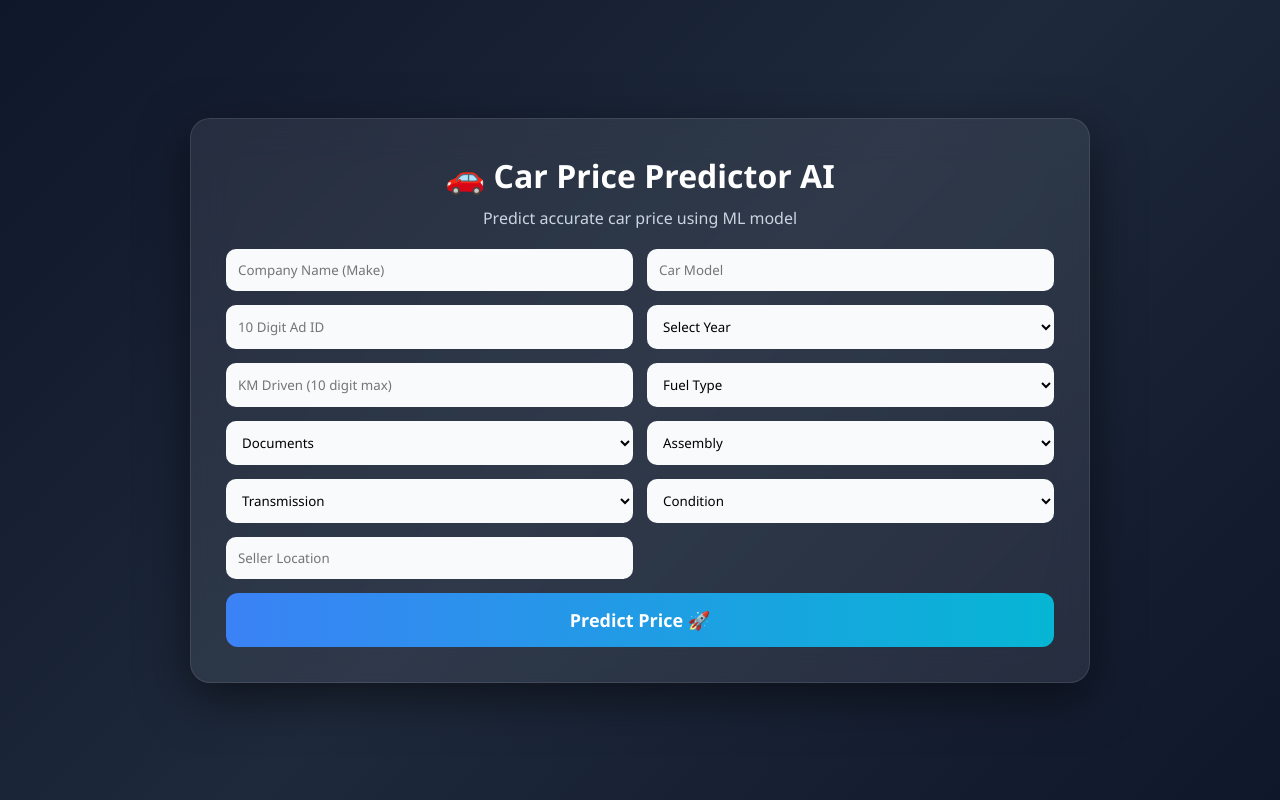
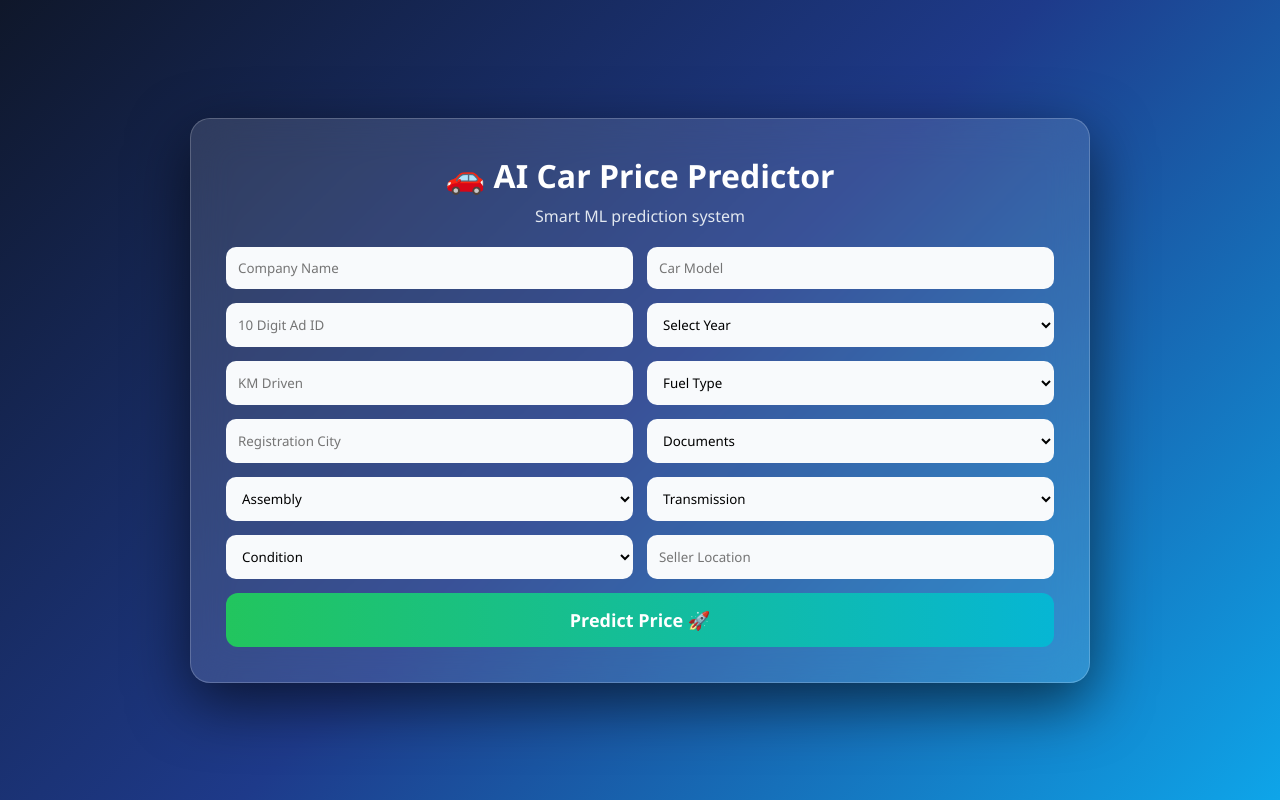
Before and after one commit to sadalaavinshreddy-source/car-price-predictor, a Flask app: page / in a window 1280 px wide. Run offline with Flask 3, Linux system fonts and the light colour scheme; parts of the project's set-up code (start-up, migrations or seed data) failed here and were passed over.

Commit message:
Updated UI and fixed dropdowns

```diff
--- a/static/style.css
+++ b/static/style.css
@@ -6,7 +6,7 @@ font-family:'Segoe UI', sans-serif;
 }
 
 body{
-background: linear-gradient(135deg, #0f172a, #1e293b, #0f172a);
+background: linear-gradient(135deg, #0f172a, #1e3a8a, #0ea5e9);
 height:100vh;
 display:flex;
 justify-content:center;
@@ -17,22 +17,22 @@ align-items:center;
 width:900px;
 padding:35px;
 border-radius:20px;
-background: rgba(255,255,255,0.08);
+background: rgba(255,255,255,0.12);
 backdrop-filter: blur(20px);
-box-shadow: 0 15px 50px rgba(0,0,0,0.5);
+box-shadow: 0 20px 60px rgba(0,0,0,0.6);
 text-align:center;
+border:1px solid rgba(255,255,255,0.2);
 animation: fadeIn 1s ease-in-out;
-border:1px solid rgba(255,255,255,0.1);
 }
 
 h1{
-color:#fff;
+color:#ffffff;
 font-size:32px;
-margin-bottom:10px;
+margin-bottom:8px;
 }
 
 p{
-color:#cbd5e1;
+color:#e2e8f0;
 margin-bottom:20px;
 }
 
@@ -47,19 +47,19 @@ padding:12px;
 border:none;
 border-radius:10px;
 outline:none;
+background:#f8fafc;
 transition:0.3s;
-background:#f8fafc;
 }
 
 input:focus, select:focus{
-transform:scale(1.03);
-box-shadow:0 0 12px #38bdf8;
+transform:scale(1.05);
+box-shadow:0 0 15px #38bdf8;
 }
 
 button{
 grid-column:span 2;
 padding:15px;
-background: linear-gradient(90deg,#3b82f6,#06b6d4);
+background: linear-gradient(90deg,#22c55e,#06b6d4);
 border:none;
 border-radius:12px;
 color:white;
--- a/templates/index.html
+++ b/templates/index.html
@@ -4,6 +4,7 @@
 <meta charset="UTF-8">
 <meta name="viewport" content="width=device-width, initial-scale=1.0">
 <title>Car Price Predictor AI</title>
+
 <link rel="stylesheet" href="{{ url_for('static', filename='style.css') }}">
 </head>
 
@@ -11,21 +12,19 @@
 
 <div class="container">
 
-<h1>🚗 Car Price Predictor AI</h1>
-<p>Predict accurate car price using ML model</p>
+<h1>🚗 AI Car Price Predictor</h1>
+<p>Smart ML prediction system</p>
 
-<form action="/predict" method="POST" onsubmit="showLoader()">
+<form action="/predict" method="POST">
 
-<!-- Company Name -->
-<input type="text" name="car_name" placeholder="Company Name (Make)" required>
+<!-- Company -->
+<input type="text" name="car_name" placeholder="Company Name" required>
 
 <!-- Model -->
 <input type="text" name="model" placeholder="Car Model" required>
 
 <!-- Ad ID -->
-<input type="text" name="ad_id"
-placeholder="10 Digit Ad ID"
-pattern="[0-9]{10}" maxlength="10" required>
+<input type="text" name="ad_id" pattern="[0-9]{10}" maxlength="10" placeholder="10 Digit Ad ID" required>
 
 <!-- Year -->
 <select name="year" required>
@@ -35,68 +34,53 @@ pattern="[0-9]{10}" maxlength="10" required>
 {% endfor %}
 </select>
 
-<!-- KM Driven -->
-<input type="number" name="kms"
-placeholder="KM Driven (10 digit max)"
-maxlength="10" required>
+<!-- KM -->
+<input type="number" name="kms" placeholder="KM Driven" required>
 
-<!-- Fuel -->
+<!-- 🔥 FIXED FUEL -->
 <select name="fuel" required>
 <option value="">Fuel Type</option>
-<option>Petrol</option>
-<option>Diesel</option>
+<option value="Petrol">Petrol</option>
+<option value="Diesel">Diesel</option>
 </select>
+
+<input type="text" name="registration_city" placeholder="Registration City" required>
 
 <!-- Documents -->
 <select name="documents" required>
 <option value="">Documents</option>
-<option>Original</option>
-<option>Not Original</option>
+<option value="Original">Original</option>
+<option value="Not Original">Not Original</option>
 </select>
 
 <!-- Assembly -->
 <select name="assembly" required>
 <option value="">Assembly</option>
-<option>Local</option>
-<option>Imported</option>
+<option value="Local">Local</option>
+<option value="Imported">Imported</option>
 </select>
 
-<!-- Transmission -->
+<!-- 🔥 FIXED TRANSMISSION -->
 <select name="transmission" required>
 <option value="">Transmission</option>
-<option>Manual</option>
-<option>Automatic</option>
+<option value="Manual">Manual</option>
+<option value="Automatic">Automatic</option>
 </select>
 
 <!-- Condition -->
 <select name="condition" required>
 <option value="">Condition</option>
-<option>Used</option>
-<option>Not Used</option>
+<option value="Used">Used</option>
+<option value="Not Used">Not Used</option>
 </select>
 
-<!-- Seller Location -->
 <input type="text" name="seller_location" placeholder="Seller Location" required>
 
 <button type="submit">Predict Price 🚀</button>
 
 </form>
 
-<div id="loader" class="loader"></div>
-
-{% if prediction %}
-<div class="result">
-💰 Predicted Price: ₹ {{ prediction }}
 </div>
-{% endif %}
-
-</div>
-
-<script>
-function showLoader(){
-document.getElementById("loader").style.display = "block";
-}
-</script>
 
 </body>
 </html>
```
Also changed, not shown: other parts of static/style.css (+1 -33 lines).
